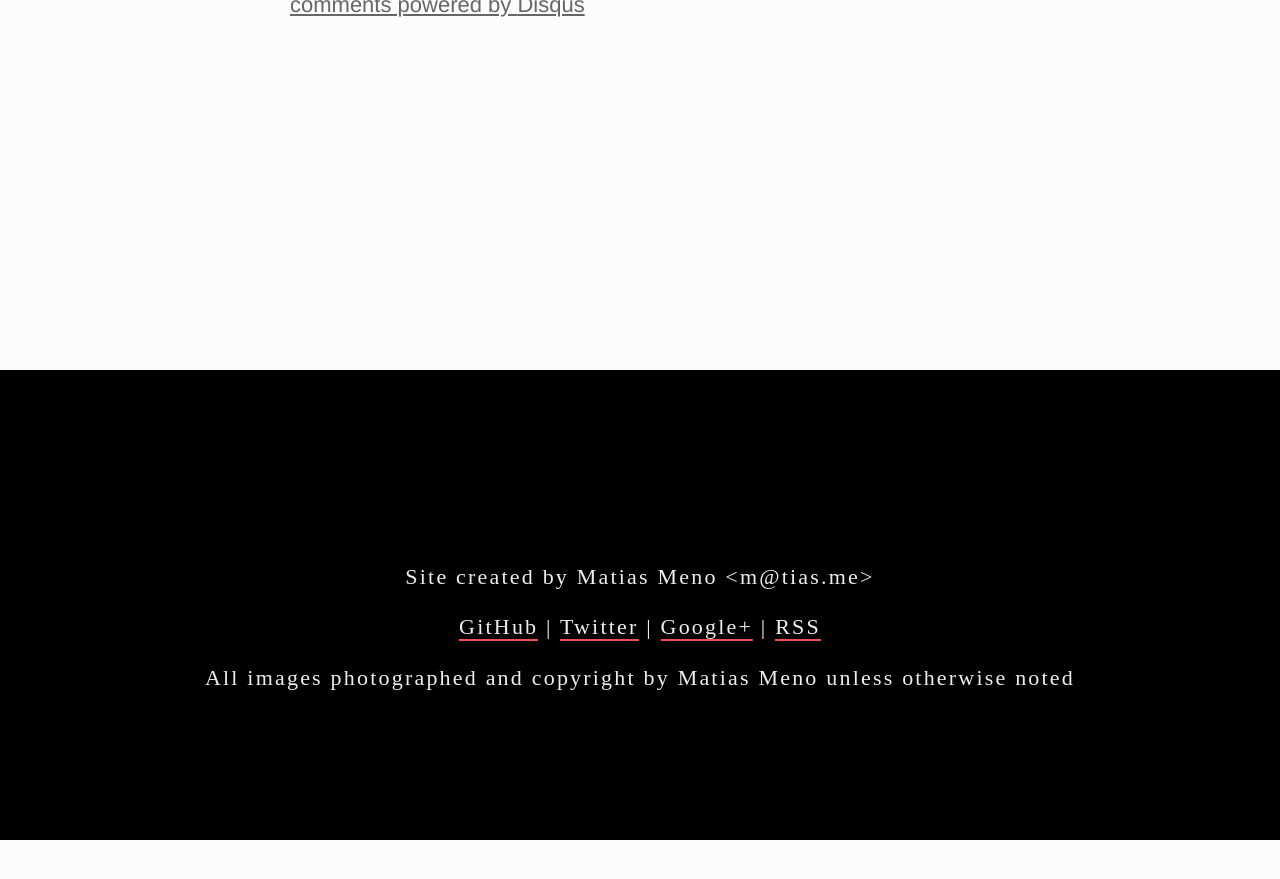
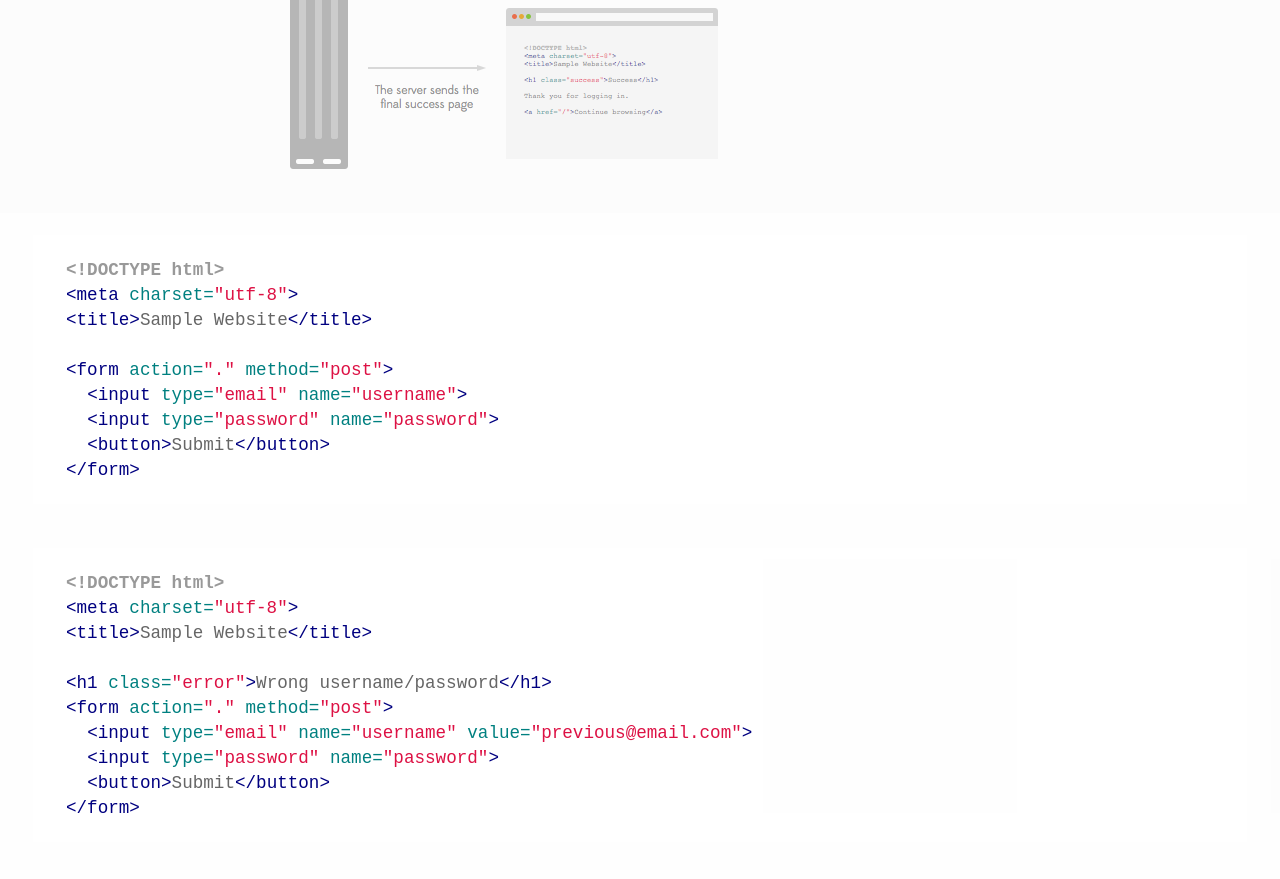
Before and after one commit to enyo/enyo.github.io, a Jekyll site: the page built from _posts/2000-01-01-stateless-html.md, in a window 1280 px wide and 900 px high, scrolled down 4776 px. Shown: the top 879 px of the window. Built offline with Jekyll 4.4.1, drawn with Linux system fonts in a browser that asks for light colours; Markdown is read by kramdown in place of the engine named in the settings; comment, search, counter and statistics services are not loaded; before the commit the page ends 5616 px from its top, so only the background shows below that; some of the changed text lies outside the part shown.

Commit message:
Added html examples

````diff
--- a/_posts/2000-01-01-stateless-html.md
+++ b/_posts/2000-01-01-stateless-html.md
@@ -46,6 +46,44 @@ Instead of generating HTML for it, build this functionality on top of your other
 
 
 
+![](/images/posts/vertical-stateful.png)
+
+
+```html
+<!DOCTYPE html>
+<meta charset="utf-8">
+<title>Sample Website</title>
+
+<form action="." method="post">
+  <input type="email" name="username">
+  <input type="password" name="password">
+  <button>Submit</button>
+</form>
+```
+
+```html
+<!DOCTYPE html>
+<meta charset="utf-8">
+<title>Sample Website</title>
+
+<h1 class="error">Wrong username/password</h1>
+<form action="." method="post">
+  <input type="email" name="username" value="previous@email.com">
+  <input type="password" name="password">
+  <button>Submit</button>
+</form>
+```
+
+```html
+<!DOCTYPE html>
+<meta charset="utf-8">
+<title>Sample Website</title>
+
+<h1 class="success">Successfully logged in</h1>
+
+<a href="/">Continue browsing</a>
+```
+
 
 
 
````
Also changed, not shown: images/posts/horizontal-stateful.png (added), images/posts/vertical-stateful.png (added).
